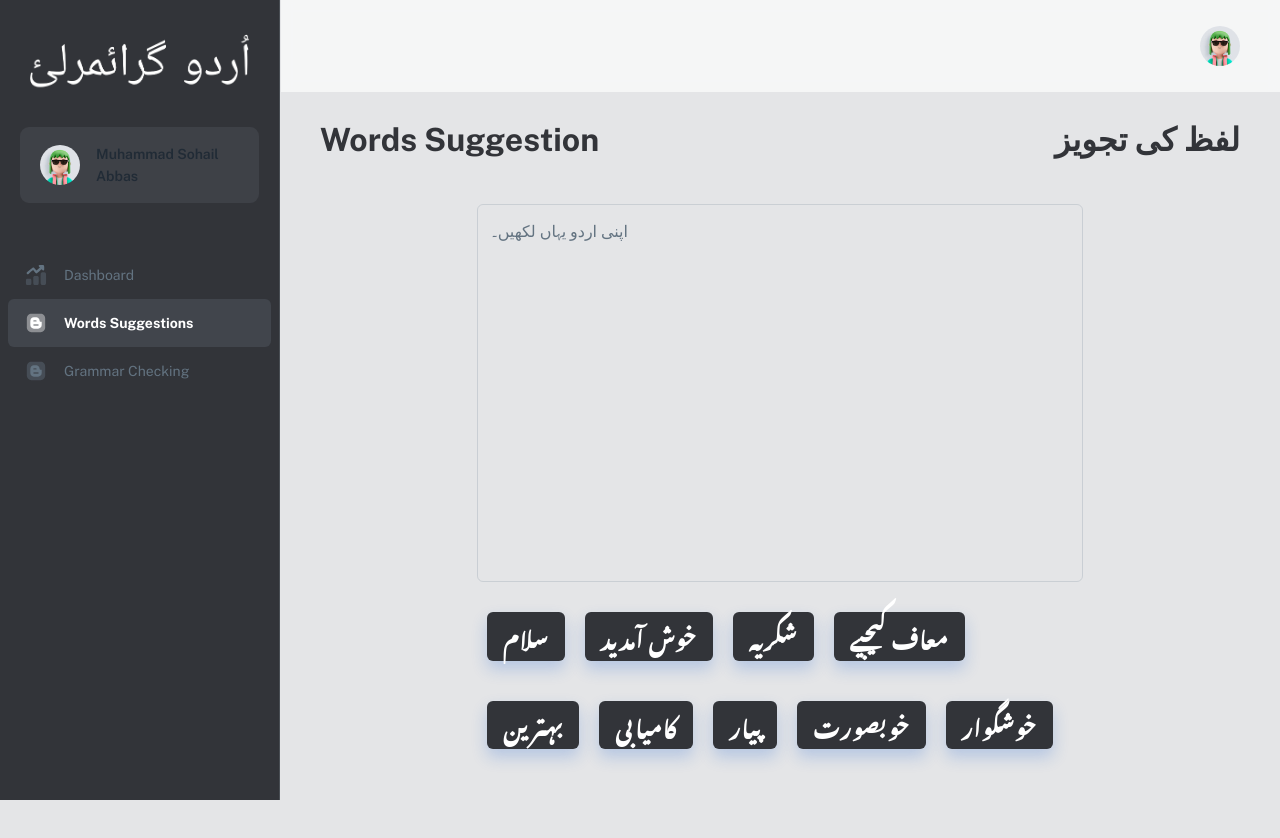
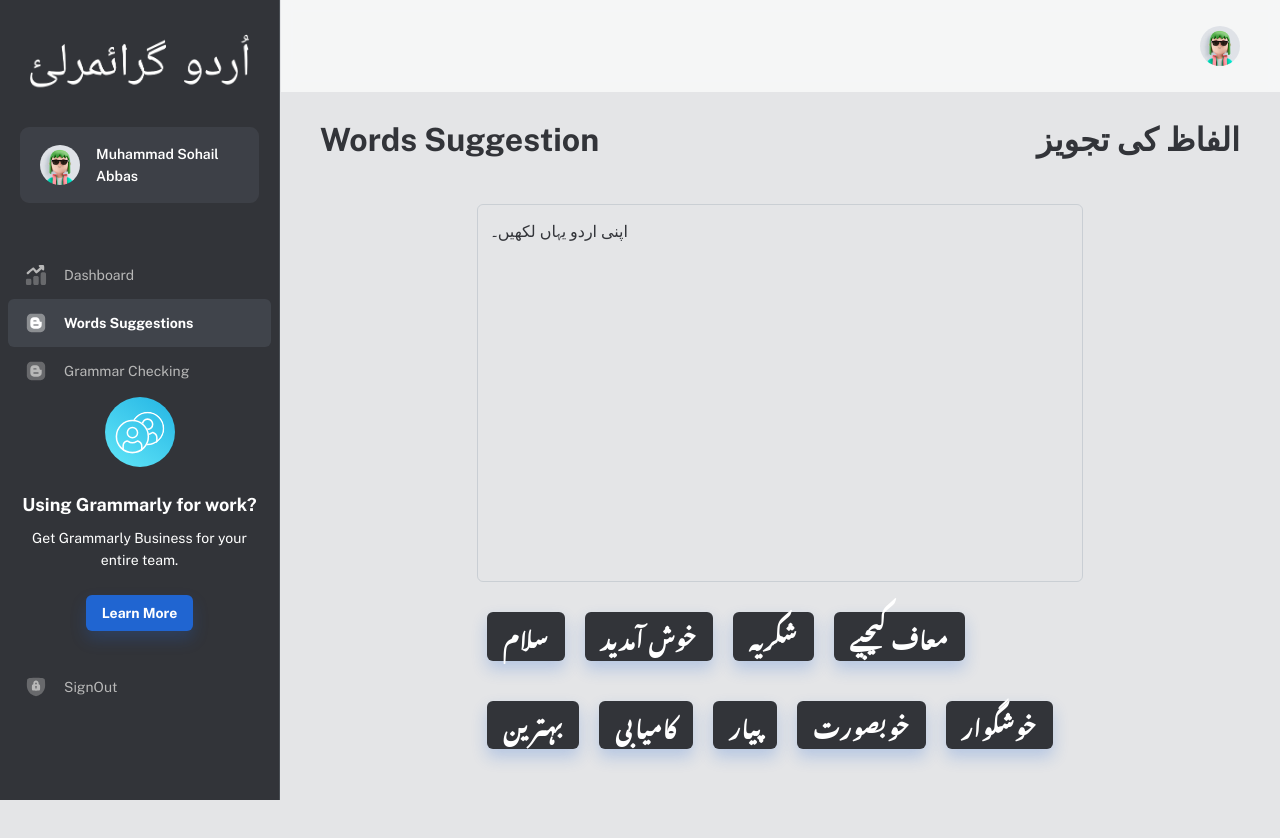
Before and after one commit to SOHAIL012-BIT/urdu_grammarly_version2.0, a React (Create React App) app: page /dashboard/WordsSuggestion in a window 1280 px wide. Shown: the top 838 px of the page. Built offline with nearby package versions, Linux system fonts and the light colour scheme; some icons are missing; a web font is replaced by a local one.

Commit message:
UI Design

```diff
--- a/src/components/nav-section/styles.js
+++ b/src/components/nav-section/styles.js
@@ -9,7 +9,8 @@
   height: 48,
   position: 'relative',
   textTransform: 'capitalize',
-  color: theme.palette.text.secondary,
+  // color: theme.palette.text.secondary,
+  color:"#b8b8b8",
   borderRadius: theme.shape.borderRadius,
 }));
 
--- a/src/layouts/dashboard/nav/config.js
+++ b/src/layouts/dashboard/nav/config.js
@@ -48,4 +48,12 @@
   // },
 ];
 
-export default navConfig;
+const SupportNav=[
+  {
+    title: 'SignOut',
+    path: '/login',
+    icon: icon('ic_lock'),
+  },
+]
+// export default navConfig;
+export { navConfig, SupportNav };
--- a/src/layouts/dashboard/nav/index.js
+++ b/src/layouts/dashboard/nav/index.js
@@ -16,7 +16,7 @@
 
 import dashboardLogo from '../../../assets/images/dashboardLogo.png'
 //
-import navConfig from './config';
+import {navConfig,SupportNav} from './config';
 
 // ----------------------------------------------------------------------
 
@@ -67,7 +67,7 @@
             <Avatar src={account.photoURL} alt="photoURL" />
 
             <Box sx={{ ml: 2 }}>
-              <Typography variant="subtitle2" sx={{ color: 'text.primary' }}>
+              <Typography variant="subtitle2" sx={{ color: 'text.primary' }} style={{color:"white"}}>
                 {account.displayName}
               </Typography>
 
@@ -83,29 +83,38 @@
 
       <Box sx={{ flexGrow: 1 }} />
 
-      {/* <Box sx={{ px: 2.5, pb: 3, mt: 10 }}>
+      <Box sx={{ px: 2.5, pb: 3, mt: 3 }}>
         <Stack alignItems="center" spacing={3} sx={{ pt: 5, borderRadius: 2, position: 'relative' }}>
           <Box
             component="img"
-            src="/assets/illustrations/illustration_avatar.png"
-            sx={{ width: 100, position: 'absolute', top: -50 }}
+            src="/assets/illustrations/illustration_avatar.svg"
+            sx={{ width: 70, position: 'absolute', top: -30 }}
           />
 
           <Box sx={{ textAlign: 'center' }}>
-            <Typography gutterBottom variant="h6">
-              Get more?
+            <Typography gutterBottom variant="h6" color="#ffffff">
+            Using Grammarly for work?
             </Typography>
 
-            <Typography variant="body2" sx={{ color: 'text.secondary' }}>
-              From only $69
+            {/* <Typography variant="body2" sx={{ color: 'text.secondary' }} color="#ffffff"> */}
+            <Typography variant="body2" color="#ffffff">
+            Get Grammarly Business for your entire team.
             </Typography>
           </Box>
 
-          <Button href="https://material-ui.com/store/items/minimal-dashboard/" target="_blank" variant="contained">
-            Upgrade to Pro
+          <Button href="#"  variant="contained">
+            Learn More
           </Button>
         </Stack>
-      </Box> */}
+      </Box>
+      <NavSection data={SupportNav} />
+      <br/>
+      <br/>
+      <br/>
+      <br/>
+      {/* <NavSection data=[{}] />
+      <NavSection data=[{}] />
+      <NavSection data=[{}] /> */}
     </Scrollbar>
   );
 
@@ -143,7 +152,10 @@
             keepMounted: true,
           }}
           PaperProps={{
-            sx: { width: NAV_WIDTH },
+            sx: { width: NAV_WIDTH,
+              bgcolor: '#323439',
+             },
+
           }}
         >
           {renderContent}
--- a/src/pages/DashboardAppPage.js
+++ b/src/pages/DashboardAppPage.js
@@ -2,7 +2,7 @@
 import { faker } from '@faker-js/faker';
 // @mui
 import { useTheme } from '@mui/material/styles';
-import { Grid, Container, Typography, TextField } from '@mui/material';
+import { Grid, Container, Typography, Stack } from '@mui/material';
 
 
 
@@ -33,9 +33,17 @@
       </Helmet>
 
       <Container maxWidth="xl">
-        <Typography variant="h4" sx={{ mb: 5 }}>
+        {/* <Typography variant="h4" sx={{ mb: 5 }}>
           Hi, Welcome back
-        </Typography>
+        </Typography> */}
+          <Stack direction="row" alignItems="center" justifyContent="space-between" mb={5}>
+                    <Typography variant="h3" color="#323439">
+                    Hi, Welcome back
+                    </Typography>
+                    <Typography variant="h3" color="#323439">
+                    سلام، آپ کا خیر مقدم
+                    </Typography>
+                </Stack>
 
         <Grid container spacing={3}>
           <Grid item xs={12} sm={12} md={6}>
--- a/src/pages/WordsSuggestion.js
+++ b/src/pages/WordsSuggestion.js
@@ -3,7 +3,7 @@
 import { faker } from '@faker-js/faker';
 // @mui
 import { useTheme } from '@mui/material/styles';
-import { Grid, Container, Typography, TextField, Button,Stack ,Tooltip } from '@mui/material';
+import { Grid, Container, Typography, TextField, Button, Stack, Tooltip } from '@mui/material';
 
 
 
@@ -50,11 +50,11 @@
                     Words Suggestion
                 </Typography> */}
                 <Stack direction="row" alignItems="center" justifyContent="space-between" mb={5}>
-                    <Typography variant="h3"  color="#323439">
+                    <Typography variant="h3" color="#323439">
                         Words Suggestion
                     </Typography>
-                    <Typography variant="h3"  color="#323439">
-                    لفظ کی تجویز
+                    <Typography variant="h3" color="#323439">
+                    الفاظ کی تجویز
                     </Typography>
                 </Stack>
 
@@ -63,7 +63,7 @@
                 <Grid container spacing={3} alignItems="center" justifyContent="center">
 
                     <Grid item xs={12} sm={12} md={8}>
-                        <TextField
+                        {/* <TextField
                             label="اپنی اردو یہاں لکھیں۔"
                             multiline
                             rows={15}
@@ -78,6 +78,41 @@
                             fullWidth
                             onChange={handleTextChange}
                         // Additional TextField props as needed
+                        /> */}
+                        <TextField
+                            label="اپنی اردو یہاں لکھیں۔"
+                            multiline
+                            rows={15}
+                            value={urduText}
+                            inputProps={{
+                                style: {
+                                    direction: 'rtl',
+                                    textAlign: 'right',
+                                    fontFamily: 'Nastaliq',
+                                },
+                                inputMode: 'text',
+                                lang: 'ur',
+                            }}
+                            fullWidth
+                            onChange={handleTextChange}
+                            InputLabelProps={{
+                                style: {
+                                    color: '#323439', // Change label color
+                                },
+                            }}
+                            InputProps={{
+                                style: {
+                                    '& .MuiOutlinedInput-notchedOutline': {
+                                        borderColor: '#323439', // Change outline color
+                                    },
+                                    '&:hover .MuiOutlinedInput-notchedOutline': {
+                                        borderColor: '#323439', // Change outline color when hovered
+                                    },
+                                    '&.Mui-focused .MuiOutlinedInput-notchedOutline': {
+                                        borderColor: '#323439', // Change outline color when focused
+                                    },
+                                },
+                            }}
                         />
                     </Grid>
                 </Grid>
@@ -96,13 +131,13 @@
                                     direction: 'rtl', // Set text direction to right-to-left
                                     textAlign: 'right', // Set text alignment to right
                                     fontFamily: 'Noto Nastaliq Urdu',
-                                     letterSpacing:'0.08rem',
+                                    letterSpacing: '0.08rem',
                                     // fontFamily: 'Noto Naskh Arabic',
                                     fontSize: "16pt",
                                     // backgroundColor:"#bbbdc4",
                                     // color:"#323439",
-                                    color:"ffffff",
-                                    backgroundColor:"#323439",
+                                    color: "ffffff",
+                                    backgroundColor: "#323439",
                                 }}
 
                                 onClick={() => handleButtonClick(word)}
--- a/src/sections/@dashboard/app/AppConversionRates.js
+++ b/src/sections/@dashboard/app/AppConversionRates.js
@@ -21,8 +21,27 @@
 
   const chartSeries = chartData.map((i) => i.value);
 
+  // const chartOptions = useChart({
+  //   colors: chartColors,
+  //   tooltip: {
+  //     marker: { show: false },
+  //     y: {
+  //       formatter: (seriesName) => fNumber(seriesName),
+  //       title: {
+  //         formatter: () => '',
+  //       },
+  //     },
+  //   },
+  //   plotOptions: {
+  //     bar: { horizontal: true, barHeight: '28%', borderRadius: 2 },
+  //   },
+  //   xaxis: {
+  //     categories: chartLabels,
+  //   },
+  // });
   const chartOptions = useChart({
-    colors: chartColors,
+    // colors: chartColors,
+    colors: ['#323439'],
     tooltip: {
       marker: { show: false },
       y: {
@@ -33,19 +52,51 @@
       },
     },
     plotOptions: {
-      bar: { horizontal: true, barHeight: '28%', borderRadius: 2 },
+      // bar: { horizontal: true, barHeight: '28%', borderRadius: 2 },
+      bar: {
+        horizontal: true,
+        barHeight: '28%',
+        borderRadius: 2,
+        color: '#323439', // set the color of the bars
+      },
     },
     xaxis: {
       categories: chartLabels,
+      labels: {
+        style: {
+          fontSize: '12pt', // set the font size of x-axis labels
+          fontWeight: 'bold', // set the font weight of x-axis labels
+          color: '#323439', // set the color of x-axis labels
+        },
+      },
+    },
+    yaxis: {
+      labels: {
+        style: {
+          fontSize: '12pt', // set the font size of y-axis labels
+          fontWeight: 'bold', // set the font weight of y-axis labels
+          color: '#323439', // set the color of y-axis labels
+        },
+      },
+    },
+    chart: {
+      toolbar: {
+        show: true, // hide the chart toolbar
+      },
     },
   });
 
   return (
     <Card {...other}>
-      <CardHeader title={title} subheader={subheader} />
+      <CardHeader title={title} subheader={subheader} style={{fontSize:"18pt"}}/>
 
       <Box sx={{ mx: 3 }} dir="ltr">
-        <ReactApexChart type="bar" series={[{ data: chartSeries }]} options={chartOptions} height={150} />
+        <ReactApexChart type="bar" series={[{ data: chartSeries }]} options={chartOptions} height={150}
+         style={{ color: '#323439',
+         fontSize: '18px',
+        //  backgroundColor:"#323439"
+         }}
+         />
       </Box>
     </Card>
   );
--- a/src/sections/@dashboard/app/AppWidgetSummary.js
+++ b/src/sections/@dashboard/app/AppWidgetSummary.js
@@ -51,12 +51,13 @@
     >
       <StyledIcon
         sx={{
-          color: (theme) => theme.palette[color].dark,
+          // color: (theme) => theme.palette[color].dark,
           backgroundImage: (theme) =>
             `linear-gradient(135deg, ${alpha(theme.palette[color].dark, 0)} 0%, ${alpha(
               theme.palette[color].dark,
               0.24
             )} 100%)`,
+            color:"#323439"
         }}
       >
         <Iconify icon={icon} width={24} height={24} />
```
Also changed, not shown: public/assets/illustrations/illustration_avatar.svg (added). Lines whose indentation alone changed are shown as unchanged.
